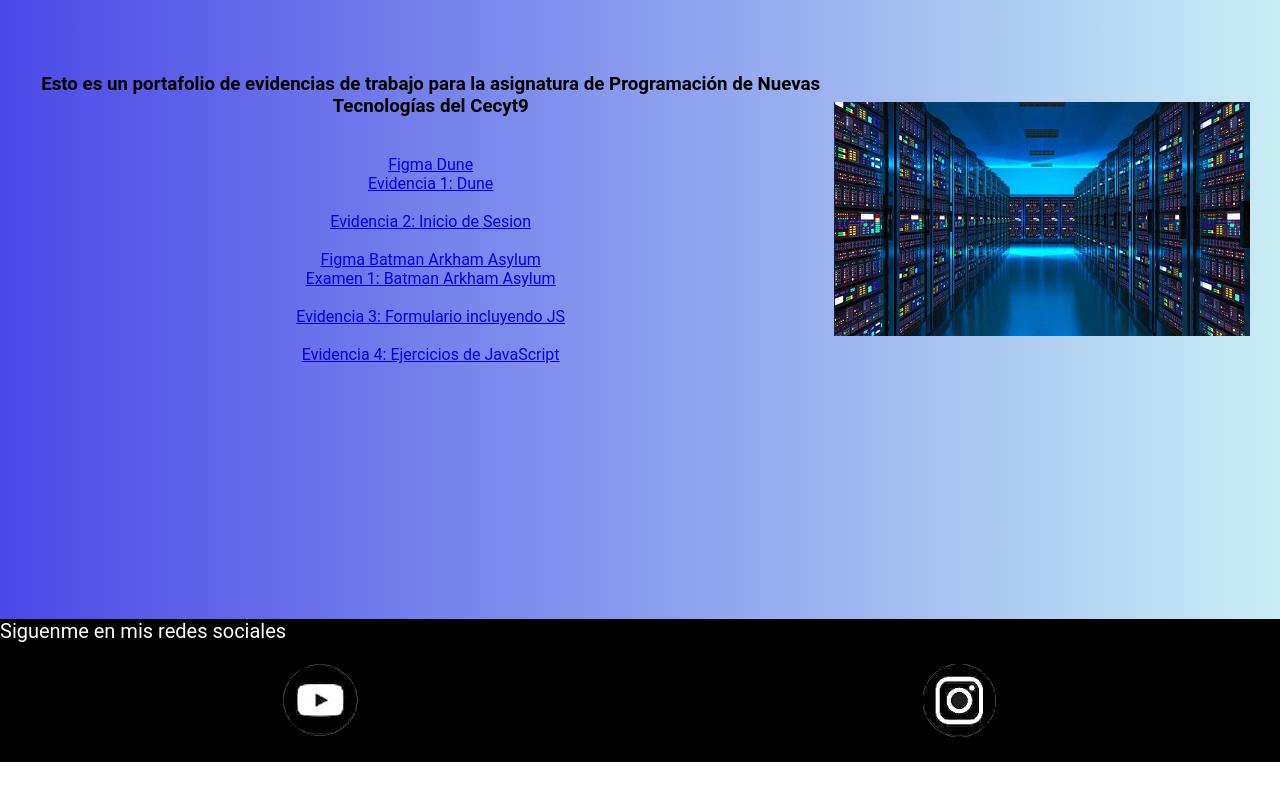
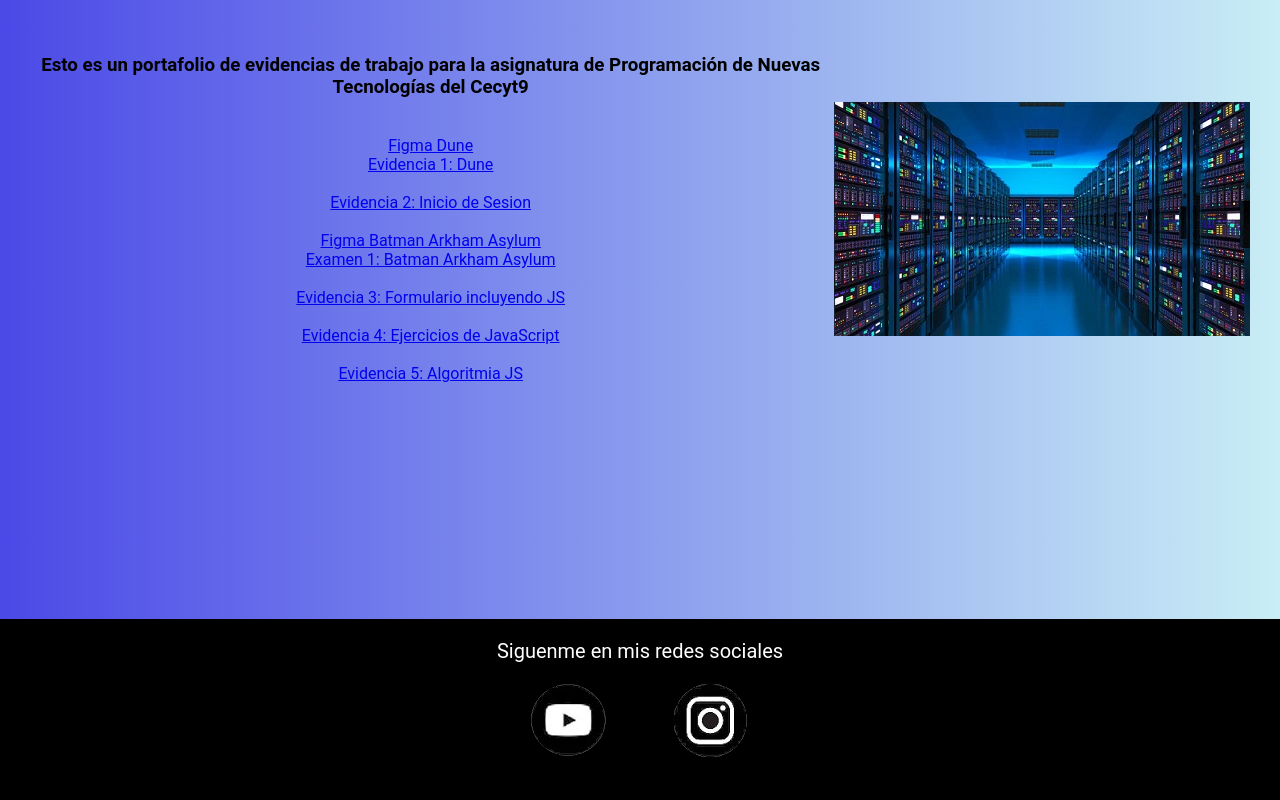
Before and after one commit to Ramos-Gomez-Jose-Antonio/4IV7-RAMOS, a plain HTML site: page index.html in a window 1280 px wide. Shown: the part 1496-2296 px from the top of the page. Before the commit the page ends 2258 px from the top, so only its background shows below. Drawn offline with Linux system fonts and the light colour scheme.

Commit message:
Agregue la evidencia 5

```diff
--- a/CSS/style.css
+++ b/CSS/style.css
@@ -1,10 +1,8 @@
-
 *{
     margin: 0;
     padding: 0;
     box-sizing: border-box;
     font-family: Roboto, sans-serif;
-
 }
 
 html{
@@ -29,13 +27,11 @@ nav {
     flex-direction: row;
     align-items: center;
     justify-content: space-around;
-
 }
 
 nav a {
     text-decoration: none;
     color: white;
-
 }
 
 nav a:hover{
@@ -62,7 +58,6 @@ nav a:hover{
     flex-direction: column;
     text-align: center;
     color: white;
-
 }
 
 .PNT {
@@ -97,6 +92,9 @@ img{
 
 .footer{
     background-color: black;
+    display: flex;
+    justify-content: center;
+    padding: 20px;
 }
 
 footer p{
@@ -107,6 +105,7 @@ footer p{
     display: flex;
     justify-content: space-around;
 }
+
 .redes img:hover{
     filter: opacity(.5);
 }
--- a/index.html
+++ b/index.html
@@ -69,6 +69,8 @@
                     <a href="./04Formulario/formulario.html"><p>Evidencia 3: Formulario incluyendo JS</p></a>
                     <br>
                     <a href="./05EjJavaScript/Principal.html"><p>Evidencia 4: Ejercicios de JavaScript</p></a>
+                    <br>
+                    <a href="./06Algoritmia/Algoritmia.html"><p>Evidencia 5: Algoritmia JS</p></a>
                 </div>
             </div>
             <div class="pnt"> <img src="images/bd.jpg"> </div>
```
